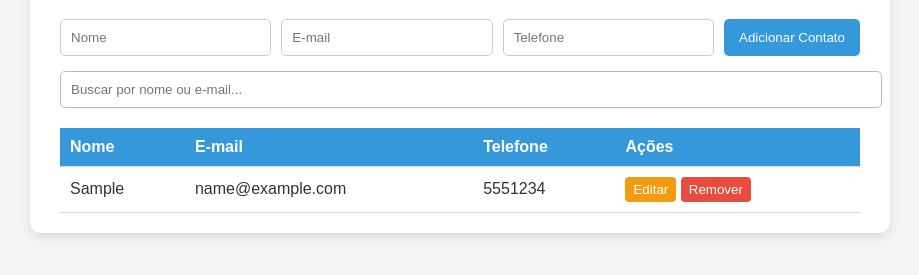
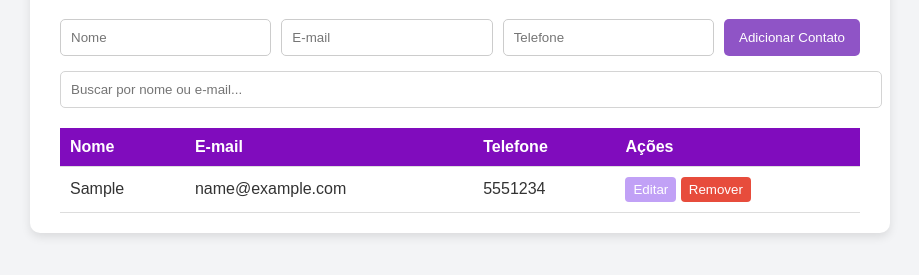
Before and after one commit to saymonrasador/HTML-Gestao-de-contatos, a plain HTML site: page index.html in a window 1280 px wide. Both pictures are taken after typing "Sample", "name@example.com", "5551234" into the empty fields and a click on the button "Adicionar Contato". Shown: the part 121-396 px from the top of the page, without its empty margins (180-1099 px from the left). Drawn offline with Linux system fonts and the light colour scheme.

Commit message:
refac: cor roxa

```diff
--- a/style.css
+++ b/style.css
@@ -38,7 +38,7 @@ form input {
 }
 
 form button {
-  background-color: #3498db;
+  background-color: #8f54c6;
   color: white;
   border: none;
   padding: 10px 15px;
@@ -48,14 +48,14 @@ form button {
 }
 
 form button:hover {
-  background-color: #2980b9;
+  background-color: #800cbd;
 }
 
 #busca {
   width: 100%;
   padding: 10px;
   border-radius: 5px;
-  border: 1px solid #bbb;
+  border: 1px solid #d4d4d4;
   margin-bottom: 20px;
 }
 
@@ -65,7 +65,7 @@ table {
 }
 
 thead {
-  background-color: #3498db;
+  background-color: #800cbd;
   color: white;
 }
 
@@ -77,7 +77,7 @@ td {
 }
 
 button.editar {
-  background-color: #f39c12;
+  background-color: #c1a1f6;
   color: white;
   border: none;
   padding: 5px 8px;
@@ -95,7 +95,7 @@ button.remover {
 }
 
 button.editar:hover {
-  background-color: #d68910;
+  background-color: #ac99e5;
 }
 
 button.remover:hover {
```
